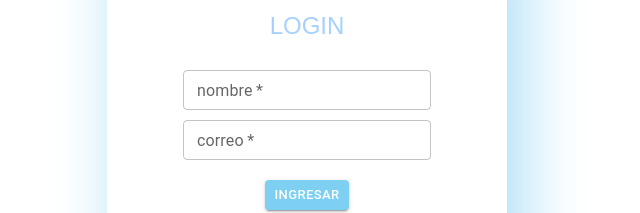
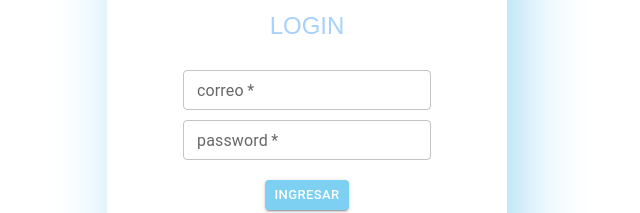
Before and after one commit to karilunius/KlinikReactFinal-front3-1, a React (Vite) app: page /login in a window 1280 px wide. Shown: the part 239-452 px from the top of the page, without its empty margins (333-973 px from the left). Built offline with nearby package versions, Linux system fonts and the light colour scheme.

Commit message:
008 turningpoint{gen}

```diff
--- a/src/components/Login.jsx
+++ b/src/components/Login.jsx
@@ -9,7 +9,7 @@ import "../styles/light-theme.css";
 const Login = () => {
 
 
-	const [values, setValues] = useState({ nickname: "", email: "" });
+	const [values, setValues] = useState({ email: "", password: "" });
 
 	const { handleLogin } = useContext(LoginContext);
 
@@ -25,7 +25,7 @@ const Login = () => {
 
 
 	return (
-			<Box
+		<Box
 			className="login"
 			component="form"
 			/* sx={{
@@ -34,27 +34,8 @@ const Login = () => {
 			onSubmit={handleSubmit}
 		>
 			<h2>LOGIN</h2>
+
 			<TextField
-				name="nickname"
-				size="small"
-				type="text"
-				label="nombre"
-				placeholder="Ingresa tu nombre"
-				required={true}
-				value={values.nickname}
-				onChange={(e) => setValues({ ...values, nickname: e.target.value })}
-			/>
-			<TextField
-				/* sx={{
-					border: "1px solid white",
-					"&:hover": {
-						borderColor: "dodgerblue",
-					},
-					borderRadius: "20px",
-					"& .MuiOutlinedInput-root.Mui-focused": {
-						outline: "none",
-					},
-				}} */
 				name="email"
 				size="small"
 				type="email"
@@ -63,6 +44,16 @@ const Login = () => {
 				required={true}
 				value={values.email}
 				onChange={(e) => setValues({ ...values, email: e.target.value })}
+			/>
+			<TextField
+				name="password"
+				size="small"
+				type="password"
+				label= "password"
+				placeholder="Ingresa tu password"
+				required={true}
+				value={values.password}
+				onChange={(e) => setValues({ ...values, password: e.target.value })}
 			/>
 			<Button
 				sx={{ marginTop: "10px", backgroundColor: "rgb(125, 208, 241)" }}
@@ -73,7 +64,7 @@ const Login = () => {
 			>
 				Ingresar
 			</Button>
-	        </Box>
+		</Box>
 	);
 };
 
--- a/src/components/gen/Form.jsx
+++ b/src/components/gen/Form.jsx
@@ -1,5 +1,7 @@
 import React, { useState } from "react";
 import "../../styles/light-theme.css";
+import CheckCircleIcon from "@mui/icons-material/CheckCircle";
+import DangerousIcon from "@mui/icons-material/Dangerous";
 
 const Form = () => {
 			const [nombre, setNombre] = useState("");
@@ -35,6 +37,7 @@ const Form = () => {
 			if (validacionA === true && validacionB === true) {
 				setValidar(false);
 				setMensaje(true);
+
 			} else {
 				setValidar(true);
 				setMensaje(false);
@@ -63,8 +66,24 @@ const Form = () => {
 				</button>
 			</div>
 			<div className="formsmsbox">
-				{validar && <p>Por favor, verifique sus datos. Los datos no fueron enviados.</p>}
-				{mensaje && <p name={nombre} email={email}></p>}
+				{validar && (
+					<div className="formsmsbox">
+						<p>Por favor, verifique sus datos. Los datos no fueron enviados.</p>
+						<span>
+							<DangerousIcon sx={{color: "red"}} />
+						</span>
+					</div>
+				)}
+				{mensaje && (
+					<div className="formsmsbox">
+						<p name={nombre} email={email}>
+							Gracias por tu envío. Te contactaremos a tu correo
+						</p>
+						<span>
+							<CheckCircleIcon sx={{color: "green"}} />
+						</span>
+					</div>
+				)}
 			</div>
 		</form>
 	);
```
Also changed, not shown: 1 other file (tests, documents, lock files or other folders).
